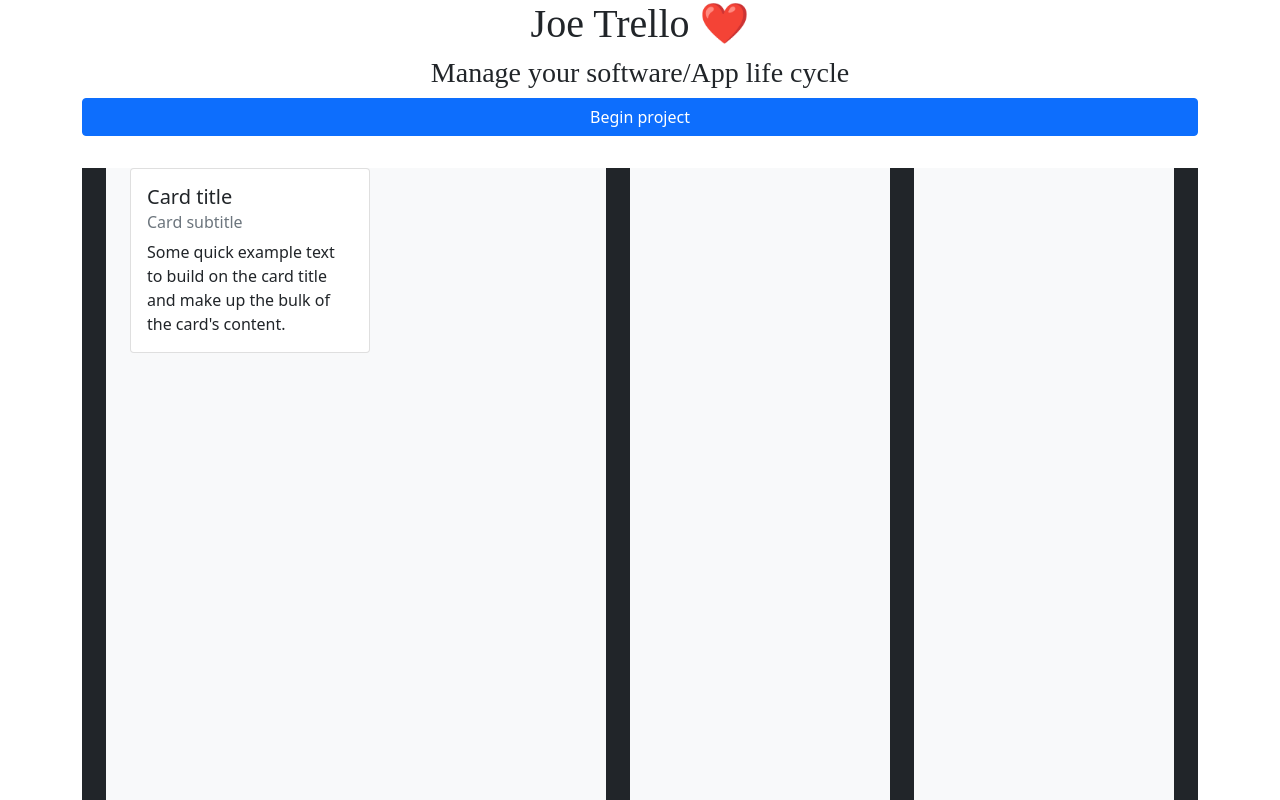
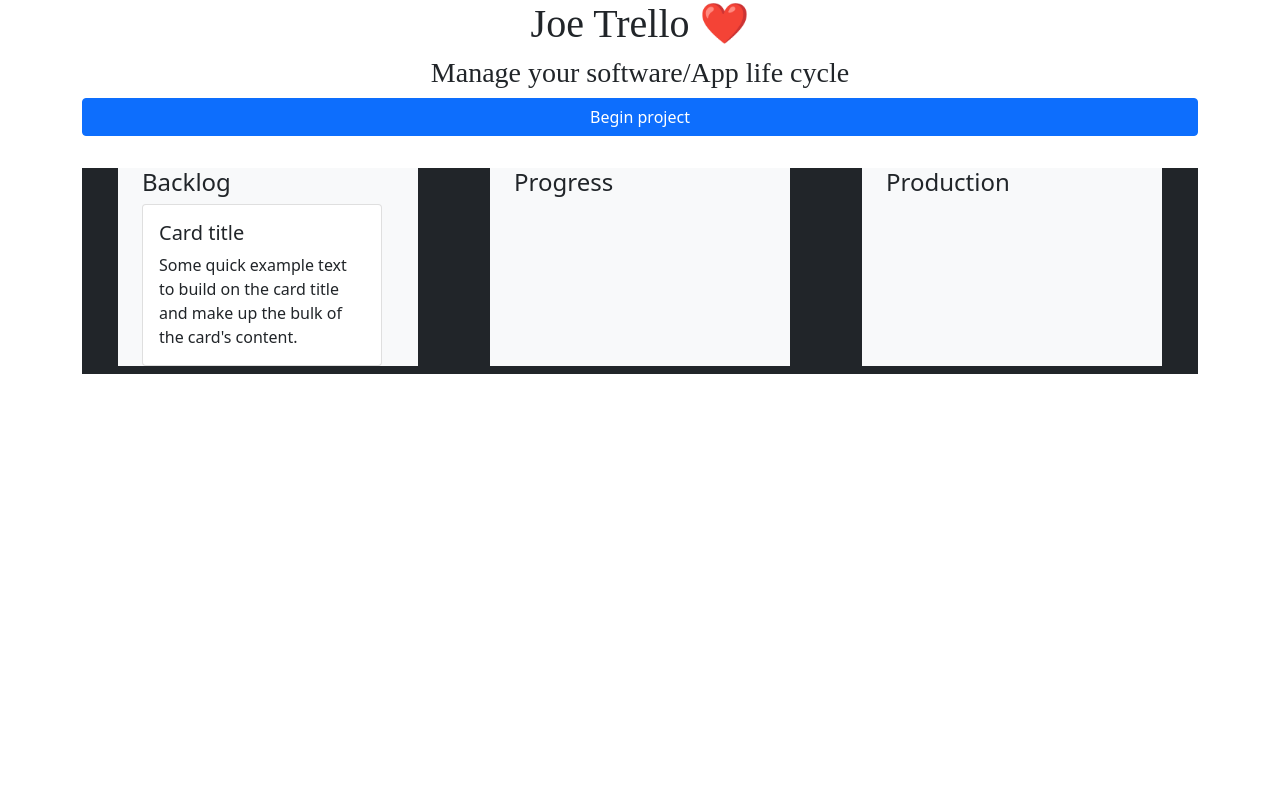
Before and after one commit to josephDev123/business-software-lifecycle-management-app, a React (Create React App) app: page / in a window 1280 px wide. Shown: the top 800 px of the page. Built offline with nearby package versions, Linux system fonts and the light colour scheme; a web font is replaced by a local one.

Commit message:
modified:   src/App.js         modified:   src/component/Board.js         modified:   src/component/Card.js         modified:   src/component/data.js

```diff
--- a/src/App.js
+++ b/src/App.js
@@ -10,13 +10,28 @@
 
 
 function App() {
+    const [data, setData] = useState([{
+          id:1,
+          status:'backlog',
+          title:'title 1',
+          content:'lorem ipsum'
+      },
+      {
+          id:2,
+          status:'backlog',
+          title:'title 2',
+          content:'lorem ipsum'
+      }
+
+
+])
    return (
     <div className="container">
       <Header/>
       <Form />
       <Board_wrapper>
         <Board >
-           <Card />
+           <Card/>
         </Board >
       </Board_wrapper >
     </div>
--- a/src/component/Board.js
+++ b/src/component/Board.js
@@ -2,16 +2,26 @@
 
 export default function Board(props) {
     return (
-        <div className='d-flex justify-content-around vh-100 flex-wrap'>
-            <div className='d-flex flex-column bg-light mb-2 justify-content-start align-items-start px-4 flex-grow-1'>
+        <div className='d-flex justify-content-around flex-wrap'>
+
+            <div className='d-flex flex-column bg-light mb-2 justify-content-start align-items-start px-4 flex-grow-1'  style={{ maxWidth: '300px',maxHeight: '100%;' }} >
+                <h4>Backlog</h4>
                 {props.children}
-            </div>
-            <span className='ms-4'></span>
-            <div className='d-flex flex-column bg-light mb-2 justify-content-start align-items-start px-4 flex-grow-1'>
+
 
             </div>
+
             <span className='ms-4'></span>
-            <div className='d-flex flex-column bg-light mb-2 justify-content-start align-items-start px-4 flex-grow-1' >
+
+            <div className='d-flex flex-column bg-light mb-2 justify-content-start align-items-start px-4 flex-grow-1' style={{ maxWidth: '300px',maxHeight: '100%;' }} >
+            <h4>Progress</h4>
+
+            </div>
+
+            <span className='ms-4'></span>
+
+            <div className='d-flex flex-column bg-light mb-2 justify-content-start align-items-start px-4 flex-grow-1' style={{ maxWidth: '300px',maxHeight: '100%;' }}>
+            <h4>Production</h4>
 
             </div>
 
--- a/src/component/Card.js
+++ b/src/component/Card.js
@@ -1,12 +1,11 @@
 import React from 'react'
 
-export default function Card() {
+export default function Card({data}) {
     return (
         <div>
-           <div className="card" style={{ width: "15rem" }}>
+           <div className="card" style={{ width: "15rem" }} draggable='true'>
                 <div className="card-body">
                     <h5 className="card-title">Card title</h5>
-                    <h6 className="card-subtitle mb-2 text-muted">Card subtitle</h6>
                     <p className="card-text">Some quick example text to build on the card title and make up the bulk of the card's content.</p>
 
                 </div>
```
Also changed, not shown: src/component/data.js (+1 -61 lines).
